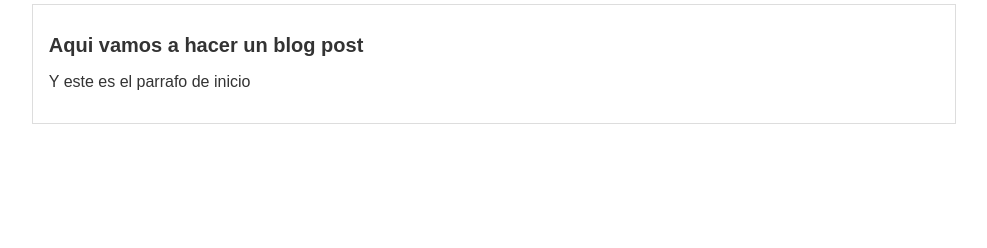
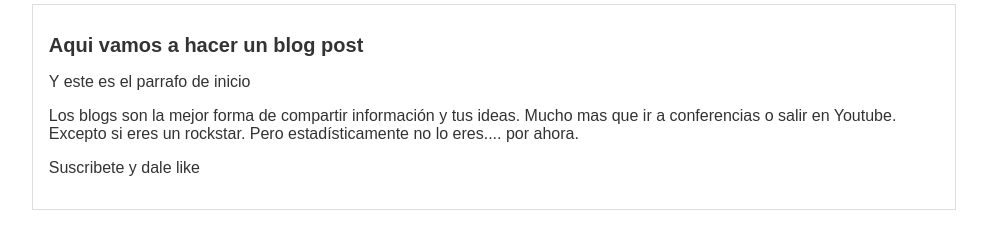
Before and after one commit to Alex-rv150/myBlog, a plain HTML site: page blogpost.html in a window 1280 px wide. Shown: the whole page, without its empty margins (146-1133 px from the left). Drawn offline with Linux system fonts and the light colour scheme.

Commit message:
agregue dos parrafos

```diff
--- a/blogpost.html
+++ b/blogpost.html
@@ -8,6 +8,8 @@
     <div id="post">
         <h1>Aqui vamos a hacer un blog post</h1>
         <p>Y este es el parrafo de inicio</p>
+        <p>Los blogs son la mejor forma de compartir información y tus ideas. Mucho mas que ir a conferencias o salir en Youtube. Excepto si eres un rockstar. Pero estadísticamente no lo eres.... por ahora.</p>
+        <p>Suscribete y dale like</p>
     </div>
 
     </div>
```
